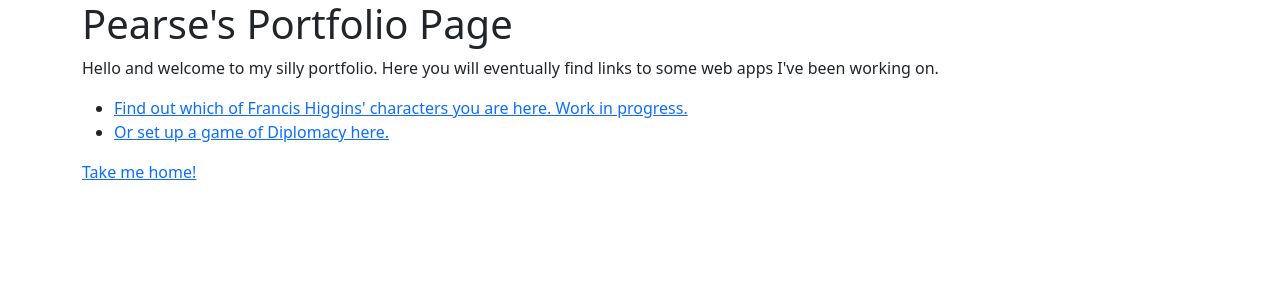
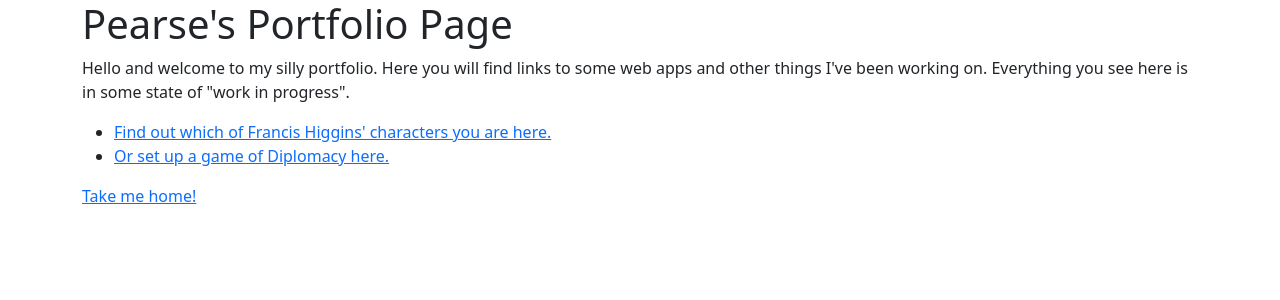
Before and after one commit to murphp30/portfolio_website, a Django app: page /portfolio_home in a window 1280 px wide. Shown: the top 300 px of the page. Run offline with Django 5.2, Linux system fonts and the light colour scheme.

Commit message:
updates to homepage

```diff
--- a/pages/templates/pages/portfolio_home.html
+++ b/pages/templates/pages/portfolio_home.html
@@ -6,11 +6,12 @@ Pearse's Portfolio
 {% block page_content %}
         <h1>Pearse's Portfolio Page</h1>
         <p>Hello and welcome to my silly portfolio. Here you will
-            eventually find links to some web apps I've been working on.
+           find links to some web apps and other things I've been working on.
+           Everything you see here is in some state of "work in progress".
         </p>
         <ul>
         <li><a href="{% url 'personality_test:index' %}">Find out which of Francis Higgins'
-            characters you are here. Work in progress.</a></li>
+            characters you are here.</a></li>
         <li><a href="{% url 'diplomacy_country_assignment:assignment' %}">Or set up a game of Diplomacy here. </a></li>
         <!-- <li><a href="{% url 'pages:ireland_pop_density' %}">Population density of Ireland.</a></li> -->
         </ul>
--- a/personality_test/templates/personality_test/results.html
+++ b/personality_test/templates/personality_test/results.html
@@ -9,4 +9,5 @@ HigginsVerse Personality Test
     <p>You are {{ character }}!</p>
     <p>{{ blurb }}</p>
     <p><a href="{% url 'personality_test:detail' 1 %}">Take the test again?</a></p>
+    <p><a href="{% url 'pages:portfolio' %}">Back to the portfolio</a></p>
 {% endblock page_content %}
```
